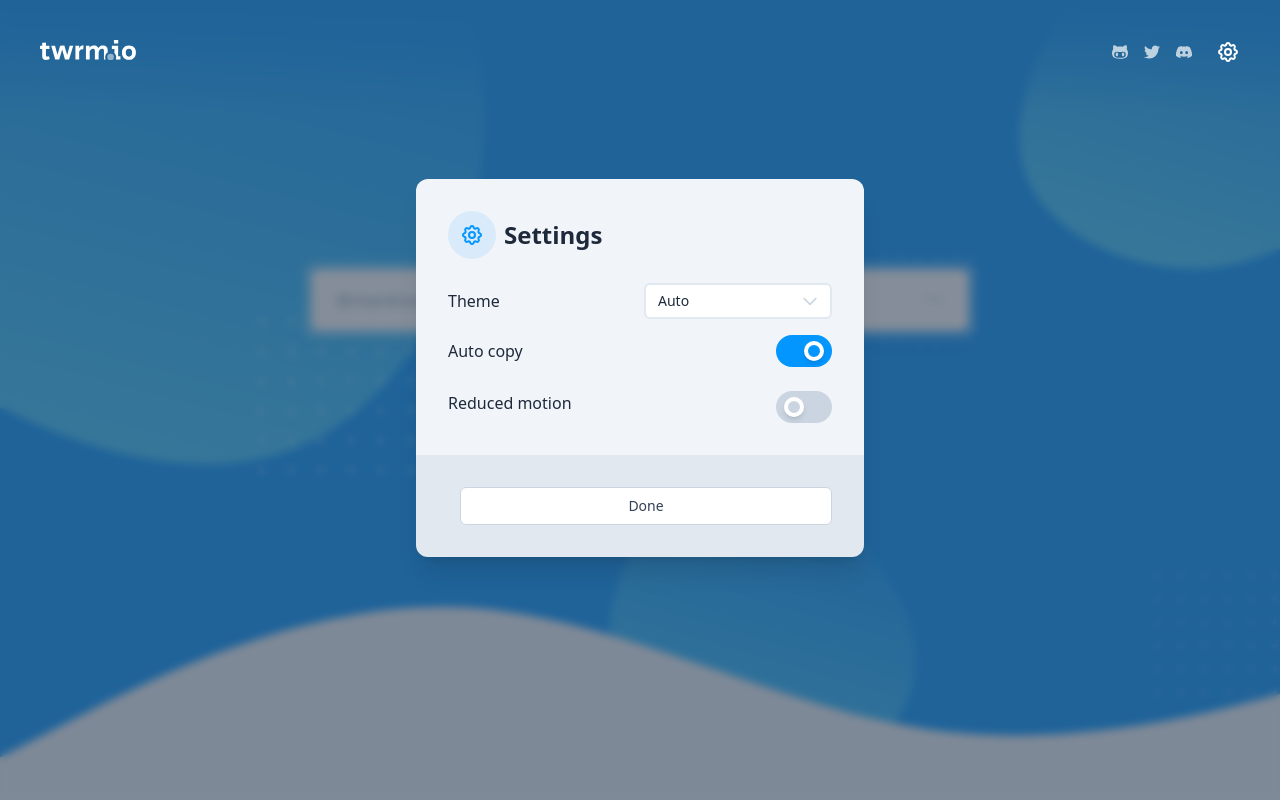
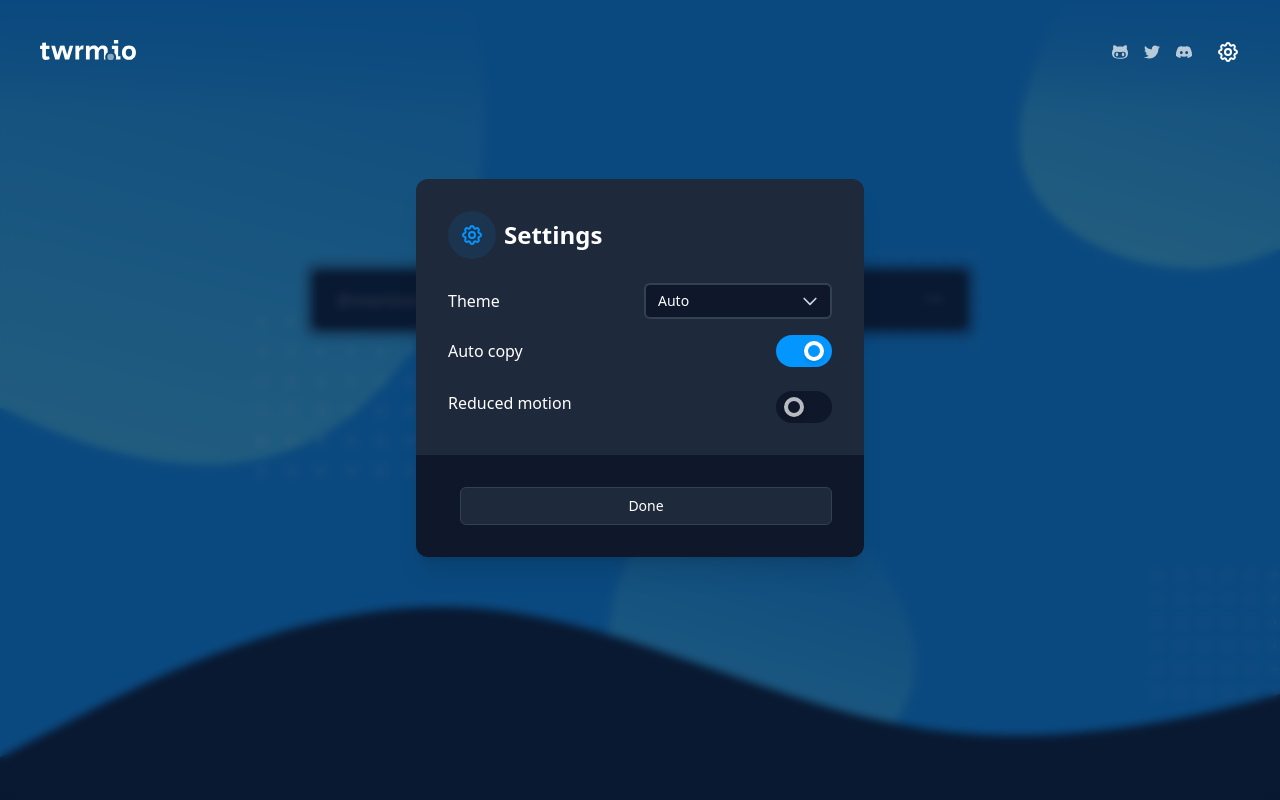
Before and after one commit to vsnthdev/twrm.io, a Next.js app: page / in a window 1280 px wide. Both pictures are taken after a click on the button 1228 px from the left and 52 px from the top of the page. Shown: the top 800 px of the page. Built offline with nearby package versions, Linux system fonts and the light colour scheme; no server answers.

Commit message:
✨ designed dark theme

```diff
--- a/src/components/header/header.tsx
+++ b/src/components/header/header.tsx
@@ -10,7 +10,7 @@ import GitHubIcon from './icons/github.svg'
 import TwitterIcon from './icons/twitter.svg'
 import DiscordIcon from './icons/discord.svg'
 import SettingsIcon from './icons/settings.svg'
-import { SettingsState, openSettings } from '../settings/functions'
+import { SettingsState, toggleSettings } from '../settings/functions'
 
 export const Header = ({ settingsState }: { settingsState: SettingsState }): ReactElement => {
     return <>
@@ -41,7 +41,7 @@ export const Header = ({ settingsState }: { settingsState: SettingsState }): Rea
                     </a>
 
                     {/* Settings Cog */}
-                    <button className="ml-4 cursor-pointer" onClick={() => openSettings(settingsState)}>
+                    <button className="ml-4 cursor-pointer" onClick={() => toggleSettings(settingsState)}>
                         <SettingsIcon/>
                     </button>
                 </div>
--- a/src/components/magicBox/magicBox.tsx
+++ b/src/components/magicBox/magicBox.tsx
@@ -23,7 +23,7 @@ export const MagicBox = ({state}: {state: SettingsState}): ReactElement => {
 
     // changes typing indicator color basing on whether
     // there's text or not in the magic box
-    const getTypingIndicatorColor = () => text.length == 0 ? 'text-slate-300' : 'text-slate-500'
+    const getTypingIndicatorColor = () => text.length == 0 ? 'text-slate-300 dark:text-slate-500' : 'text-slate-500 dark:text-white'
 
     // wrap copyToClipboard() function
     const triggerCopy = (e: any) => e.key == 'Enter' && copyToClipboard(e.target.value, setStatus)
@@ -33,9 +33,9 @@ export const MagicBox = ({state}: {state: SettingsState}): ReactElement => {
         await copyToClipboard(value, setStatus)
     }, 750)
 
-    return <div id="magicBox" className="relative flex w-[70vw] rounded-xl shadow-box max-w-2xl md:w-[80vw] backdrop-blur-sm bg-white/30 md:text-lg">
+    return <div id="magicBox" className="relative flex w-[70vw] rounded-xl shadow-box max-w-2xl md:w-[80vw] backdrop-blur-sm bg-white/30 md:text-lg dark:bg-slate-900/30">
         {/* the input where the user enters */}
-        <input autoFocus autoCorrect="off" autoComplete="off" autoCapitalize="false" type="text" className="font-medium m-2 w-full pl-6 pr-16 py-4 rounded-lg outline-none text-slate-600 placeholder:text-slate-400 placeholder:overflow-visible" placeholder="@mention, #hashtag or URL" value={text} onChange={e => {setText(e.target.value); setStatus(-1); if (state.autoCopy == 'true') autoCopy(e.target.value) }} onKeyUp={triggerCopy} />
+        <input autoFocus autoCorrect="off" autoComplete="off" autoCapitalize="false" type="text" className="bg-white font-medium m-2 w-full pl-6 pr-16 py-4 rounded-lg outline-none text-slate-600 placeholder:text-slate-400 placeholder:overflow-visible dark:bg-secondary dark:text-white dark:placeholder:text-slate-500" placeholder="@mention, #hashtag or URL" value={text} onChange={e => {setText(e.target.value); setStatus(-1); if (state.autoCopy == 'true') autoCopy(e.target.value) }} onKeyUp={triggerCopy} />
 
         <div className="absolute pointer-events-none right-0 h-full px-8 flex items-center">
             {/* failed icon */}
--- a/src/components/settings/functions.ts
+++ b/src/components/settings/functions.ts
@@ -49,6 +49,7 @@ export const initSettingsState = (): SettingsState => {
 
 export const openSettings = (state: SettingsState) => state.setIsOpen(true)
 export const closeSettings = (state: SettingsState) => state.setIsOpen(false)
+export const toggleSettings = (state: SettingsState) => state.setIsOpen(!state.isOpen)
 
 export const populateState = (state: SettingsState): void => {
     cleanLocalStorage()
--- a/src/components/settings/settings.tsx
+++ b/src/components/settings/settings.tsx
@@ -14,12 +14,12 @@ export const Settings = ({state}: { state: SettingsState}): ReactElement => {
 
     return <div className={`fixed z-40 inset-0 overflow-y-auto transition-opacity ${isOpen ? 'opacity-100' : 'opacity-0'} ${isOpen || 'pointer-events-none'}`}>
          <div className="flex justify-center items-center min-h-screen pt-4 px-4 pb-20">
-            <div className="fixed inset-0 bg-slate-700 bg-opacity-60 backdrop-blur-sm" onClick={() => closeSettings(state)}></div>
+            <div className="fixed inset-0 bg-slate-700/60 backdrop-blur-sm dark:bg-slate-900/60" onClick={() => closeSettings(state)}></div>
 
             {/* modal content */}
             <div className="w-full rounded-xl overflow-hidden shadow-xl transform max-w-md">
                 {/* modal content */}
-                <div className="bg-slate-100 p-8 flex flex-col space-y-6">
+                <div className="bg-slate-100 p-8 flex flex-col space-y-6 dark:bg-slate-800">
                     {/* modal header */}
                     <div className="flex items-center space-x-2">
                         <div className="bg-primary/10 text-primary p-3 rounded-full">
@@ -37,7 +37,7 @@ export const Settings = ({state}: { state: SettingsState}): ReactElement => {
                         <div className="flex items-center space-x-2">
                             <label className="w-full" htmlFor="cmbTheme">Theme</label>
                             <div className="group relative flex justify-end w-full items-center">
-                                <select className="bg-white appearance-none w-full px-3 py-[0.4rem] border-2 text-sm outline-none transition-colors border-slate-200 focus:border-primary rounded-md" value={theme} onChange={e => setTheme(e.target.value)}>
+                                <select className="bg-white appearance-none w-full px-3 py-[0.4rem] border-2 text-sm outline-none transition-colors border-slate-200 focus:border-primary rounded-md dark:bg-slate-900 dark:border-slate-700 dark:focus:border-primary" value={theme} onChange={e => setTheme(e.target.value)}>
                                     <option>Auto</option>
                                     <option>Light</option>
                                     <option>Dark</option>
@@ -54,7 +54,7 @@ export const Settings = ({state}: { state: SettingsState}): ReactElement => {
                             <div className="flex justify-center">
                                 <label className="relative flex justify-between items-center group">
                                     <input type="checkbox" className="absolute left-1/2 -translate-x-1/2 w-full h-full peer appearance-none rounded-md" checked={autoCopy == 'true' ? true : false} onChange={e => setAutoCopy(e.target.checked.toString())} />
-                                    <span className="w-14 h-8 flex items-center flex-shrink-0 p-2 bg-slate-300 rounded-full duration-100 ease-in peer-checked:bg-primary after:w-5 after:h-5 after:border-4 after:border-white after:rounded-full after:shadow-md after:duration-100 peer-checked:after:translate-x-5"></span>
+                                    <span className="w-14 h-8 flex items-center flex-shrink-0 p-2 bg-slate-300 rounded-full duration-100 ease-in peer-checked:bg-primary after:w-5 after:h-5 after:border-4 after:border-white after:rounded-full after:shadow-md after:duration-100 peer-checked:after:translate-x-5 dark:bg-slate-900 dark:after:border-white/70 dark:peer-checked:after:border-white"></span>
                                 </label>
                             </div>
                         </div>
@@ -65,7 +65,7 @@ export const Settings = ({state}: { state: SettingsState}): ReactElement => {
                             <div className="flex justify-center">
                                 <label className="relative flex justify-between items-center group">
                                     <input id="swReducedMotion" type="checkbox" className="absolute left-1/2 -translate-x-1/2 w-full h-full peer appearance-none rounded-md" checked={reducedMotion == 'true' ? true : false} onChange={e => setReducedMotion(e.target.checked.toString())} />
-                                    <span className="w-14 h-8 flex items-center flex-shrink-0 p-2 bg-slate-300 rounded-full duration-100 ease-in peer-checked:bg-primary after:w-5 after:h-5 after:border-4 after:border-white after:rounded-full after:shadow-md after:duration-100 peer-checked:after:translate-x-5"></span>
+                                    <span className="w-14 h-8 flex items-center flex-shrink-0 p-2 bg-slate-300 rounded-full duration-100 ease-in peer-checked:bg-primary after:w-5 after:h-5 after:border-4 after:border-white after:rounded-full after:shadow-md after:duration-100 peer-checked:after:translate-x-5 dark:bg-slate-900 dark:after:border-white/70 dark:peer-checked:after:border-white"></span>
                                 </label>
                             </div>
                         </div>
@@ -73,8 +73,8 @@ export const Settings = ({state}: { state: SettingsState}): ReactElement => {
                 </div>
 
                 {/* modal footer */}
-                <div className="bg-slate-200 p-8 flex flex-col">
-                    <button type="button" className="mt-3 w-full inline-flex justify-center rounded-md border border-slate-300  px-4 py-2 transition-colors bg-white text-base font-medium text-slate-700 hover:bg-slate-100 focus:outline-none focus:ring-2 focus:ring-offset-2 focus:ring-slate-400 sm:mt-0 sm:ml-3 sm:w-auto sm:text-sm" onClick={() => closeSettings(state)}>Done</button>
+                <div className="bg-slate-200 p-8 flex flex-col dark:bg-slate-900">
+                    <button type="button" className="mt-3 w-full inline-flex justify-center rounded-md border border-slate-300  px-4 py-2 transition-colors bg-white text-base font-medium text-slate-700 hover:bg-slate-100 focus:ring-2 focus:ring-offset-2 focus:ring-slate-400 sm:mt-0 sm:ml-3 sm:w-auto sm:text-sm dark:bg-slate-800 dark:ring-offset-slate-800 dark:text-white dark:border-slate-700 dark:hover:bg-slate-700/50 dark:focus:ring-slate-600" onClick={() => closeSettings(state)}>Done</button>
                 </div>
             </div>
          </div>
--- a/src/pages/_document.tsx
+++ b/src/pages/_document.tsx
@@ -5,13 +5,13 @@
 
 import { Html, Head, Main, NextScript } from 'next/document'
 
-export default () => <Html>
+export default () => <Html className="dark">
     <Head>
         <meta name="theme-color" content="#0d99fb" />
         <link rel='manifest' href='/manifest.json' />
         <link rel="icon" type="image/svg" href="/appIcon.svg" />
     </Head>
-    <body className="flex flex-col font-sans bg-slate-100 text-slate-800 selection:bg-primary/10">
+    <body className="flex flex-col font-sans bg-slate-100 text-secondary selection:bg-primary/10 dark:bg-secondary dark:text-white dark:selection:bg-white/25">
         {/* specific page content */}
         <Main/>
 
--- a/src/sections/footer/footer.tsx
+++ b/src/sections/footer/footer.tsx
@@ -8,14 +8,14 @@ import Logo from '../../components/header/logo.svg'
 import { getLicense } from '../../utils/index';
 
 export const Footer = (): ReactElement => {
-    return <footer className="bg-white -mt-10 flex flex-col items-center py-10 text-center">
+    return <footer className="bg-white -mt-10 flex flex-col items-center py-10 text-center dark:bg-secondary-light">
         <div className="container flex flex-col items-center space-y-10">
             <div className="w-full flex">
-                <hr className="border-0 mx-10 w-full h-1 bg-slate-200 rounded-full md:mx-20" />
+                <hr className="border-0 mx-10 w-full h-1 bg-slate-200 rounded-full md:mx-20 dark:opacity-20" />
             </div>
             <div className="flex flex-col items-center">
                 <Logo/>
-                <p className="mt-5 text-slate-600">Made with 💖 by <a href="https://vsnth.dev" className="text-slate-500 dark:text-white" target="_blank" rel="noopener">Vasanth Srivatsa</a>.</p>
+                <p className="mt-5 text-slate-600 dark:text-slate-300">Made with 💖 by <a href="https://vsnth.dev" className="text-slate-500 dark:text-white" target="_blank" rel="noopener">Vasanth Srivatsa</a>.</p>
                 <p className="mb-5 mt-1 text-slate-400 text-xs">Copyright © Vasanth Developer. Licensed under <a className="text-slate-500 dark:text-white" href="https://github.com/vsnthdev/twrm.io/blob/main/LICENSE.md">{getLicense()}</a>.</p>
             </div>
         </div>
--- a/src/sections/main/main.tsx
+++ b/src/sections/main/main.tsx
@@ -20,7 +20,7 @@ export const Main = ({state}: {state: SettingsState}): ReactElement => {
         <div className="z-10 flex items-center justify-center w-full md:-mt-20 lg:-mt-40"><MagicBox state={state} /></div>
 
         {/* background curve */}
-        <div className="absolute -bottom-[3px] -left-3 z-10 text-slate-100" style={{ width: '110vw' }}><Curve/></div>
+        <div className="absolute -bottom-[3px] -left-3 z-10 text-slate-100 dark:text-secondary" style={{ width: '110vw' }}><Curve/></div>
 
         {/* blobs in background */}
         <div className="absolute -top-20 -left-20 w-64 sm:w-[19rem] md:w-[35rem] md:-top-48 md:-left-48 lg:w-[44rem] lg:-top-52 lg:-left-52"><BlobLarge/></div>
--- a/src/sections/readme/readme.tsx
+++ b/src/sections/readme/readme.tsx
@@ -8,6 +8,6 @@ import Curve from './curve.svg'
 
 export const Readme = (): ReactElement => {
     return <>
-        <div className="text-white"><Curve/></div>
+        <div className="text-white dark:text-secondary-light"><Curve/></div>
     </>
 }
--- a/src/sections/tweets/tweets.tsx
+++ b/src/sections/tweets/tweets.tsx
@@ -20,10 +20,10 @@ export const Tweets = (): ReactElement => {
     return <section id="tweets" className="relative z-10 mt-14">
         <div className="container px-10">
             <h3 className="mb-3 font-body text-3xl font-bold md:text-4xl lg:text-5xl">Tweets</h3>
-            <p className="text-slate-400 font-medium lg:text-xl">A curated feed of 💡 tips, tricks 🪄 and resources, I 🐦 tweet</p>
+            <p className="text-slate-400 font-medium lg:text-xl">A curated feed of 💡 tips, tricks 🪄 and resources, I 🐦 tweet.</p>
 
             {/* the left and right gradients */}
-            <div className="relative before:bg-tweets-gradient-before before:absolute before:top-0 before:-left-1 before:z-20 before:h-full before:w-28 before:transition-opacity before:duration-100 after:bg-tweets-gradient-after after:absolute after:top-0 after:-right-1 after:z-20 after:h-full after:w-28 after:transition-opacity after:duration-100 before:opacity-0 after:opacity-0 md:after:opacity-100">
+            <div className="relative before:bg-gradient-to-r before:from-slate-100  before:to-[transparent] before:absolute before:top-0 before:-left-1 before:z-20 before:h-full before:w-28 before:transition-opacity before:duration-200 after:bg-gradient-to-l after:from-slate-100 after:to-[transparent] after:absolute after:top-0 after:-right-1 after:z-20 after:h-full after:w-28 after:transition-opacity after:duration-200 before:opacity-0 after:opacity-0 md:after:opacity-100 dark:before:from-secondary dark:before:to-[transparent] dark:after:bg-gradient-to-l dark:after:from-secondary dark:after:to-[transparent]">
                 <div ref={container} className="relative flex flex-col space-y-6 items-center my-5 pb-5 md:space-y-0 md:flex-row md:items-start md:overflow-x-scroll md:overflow-y-hidden md:space-x-4" onScroll={e => scrollGradientIndicators(e.target as HTMLDivElement)}>
                     { tweets.map((tweet: any) => {
                         const id = tweet.url.split('/').filter((elm: string) => Boolean(elm))[4]
--- a/src/styles/index.css
+++ b/src/styles/index.css
@@ -21,11 +21,17 @@ footer .dot {
     color: #0496ff;
 }
 
+.dark footer .typo {
+    color: white;
+}
+
 /* Tweet cards */
 .static-tweet {
     --tweet-font-color: #334155;
     --tweet-link-color: #0496ff;
     --tweet-link-color-hover: #1d4ed8;
+    --tweet-border: 2px solid #e2e8f0;
+    --tweet-border-hover: 2px solid #cbd5e1;
     --tweet-font: 'Basically A Sans Serif', sans-serif;
 }
 
@@ -74,3 +80,19 @@ footer .dot {
 .static-tweet .image-container details:not(:first-child) {
     display: none;
 }
+
+.dark .static-tweet {
+    --tweet-bg-color: #000508;
+    --tweet-font-color: #fff;
+    --tweet-border: 2px solid #003F7A;
+    --tweet-border-hover: 2px solid #0054A3;
+}
+
+.dark .static-tweet .static-tweet-header-name,
+.dark .static-tweet .static-tweet-header-username {
+    color: white;
+}
+
+.dark .static-tweet .static-tweet-header-username {
+    opacity: 0.6;
+}
--- a/tailwind.config.js
+++ b/tailwind.config.js
@@ -6,6 +6,7 @@
 const colors = require('tailwindcss/colors')
 
 module.exports = {
+    darkMode: 'class',
     content: [
         "./src/styles/safeList.txt",
         "./src/pages/**/*.{js,ts,tsx,svg}",
@@ -16,6 +17,10 @@ module.exports = {
         colors: {
             slate: colors.slate,
             primary: '#0496ff',
+            secondary: '#001e3d',
+            'secondary-light': '#002952',
+            'secondary-lighter': '#003366',
+            'secondary-lightest': '#003D7A',
             white: '#FFFFFF'
         },
         fontFamily: {
@@ -37,10 +42,6 @@ module.exports = {
             center: true
         },
         extend: {
-            backgroundImage: {
-                'tweets-gradient-before': 'linear-gradient(90deg, rgb(241, 245, 249) 30%, rgba(240, 242, 248, 0) 100%)',
-                'tweets-gradient-after': 'linear-gradient(90deg, rgba(240, 242, 248, 0) 30%, rgb(241, 245, 249) 100%)'
-            },
             transitionProperty: {
                 stroke: 'stroke'
             },
```
